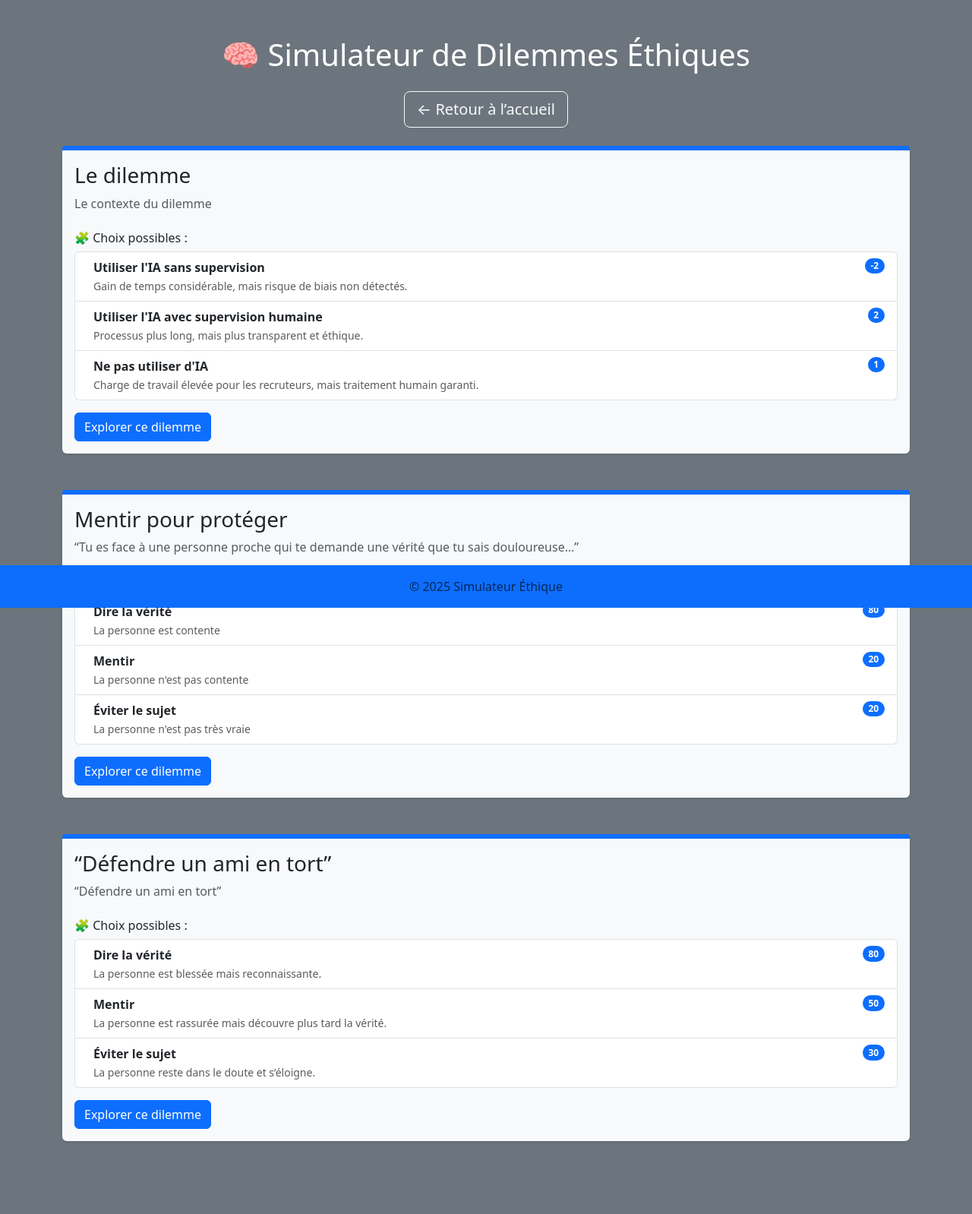
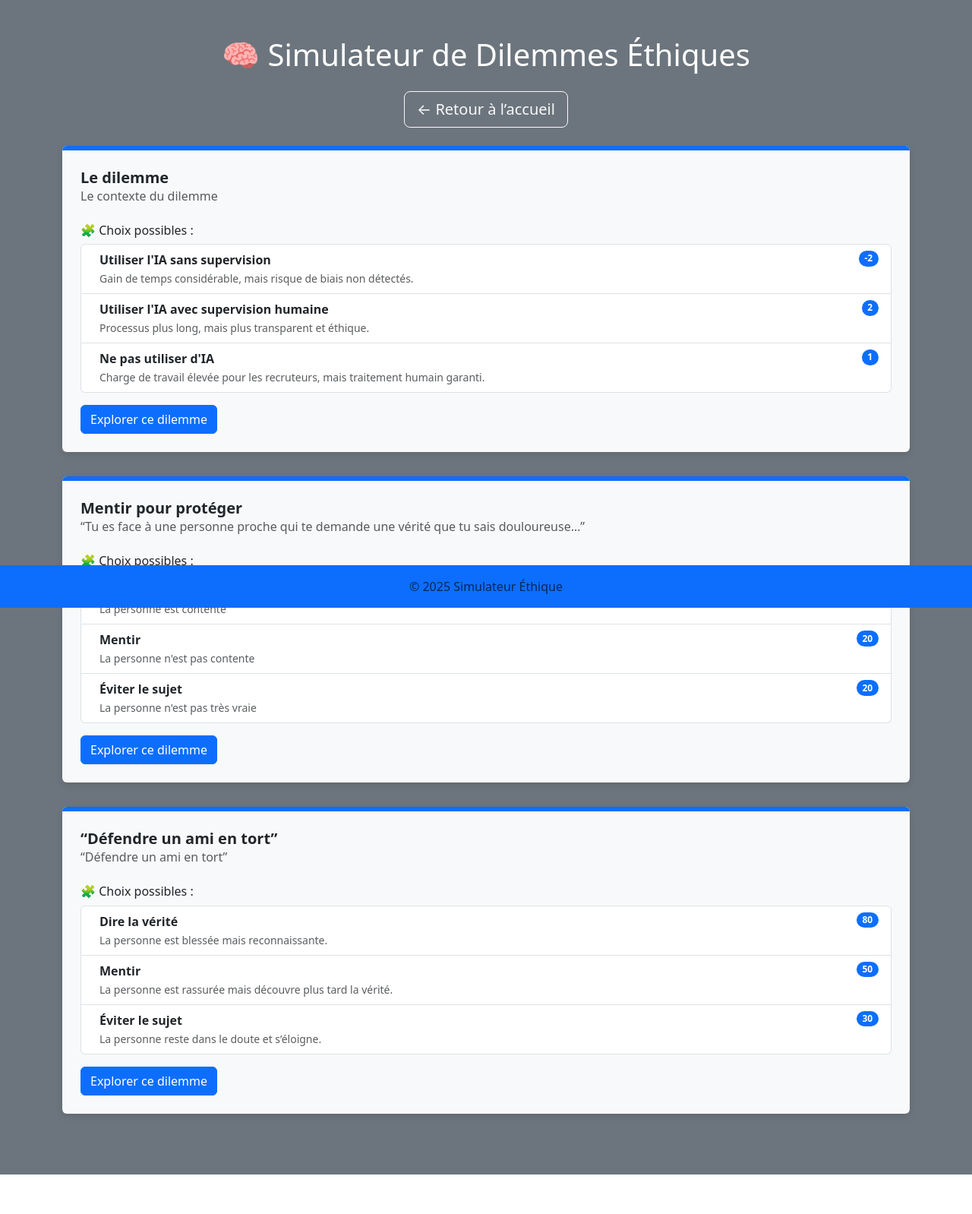
Before and after one commit to DelphineLecorney/simulateur_ethique, a Django app: page /scenarios/ in a window 1280 px wide. Shown: the whole page at 76% size. After the commit the page ends 1546 px from the top, so only its background shows below. Run offline with Django 5.2, Linux system fonts and the light colour scheme; data comes from the database, SQL or seed files in the repository; both versions use the stored data as it was after the commit.

Commit message:
Add components

```diff
--- a/scenarios/templates/scenarios/scenario_list.html
+++ b/scenarios/templates/scenarios/scenario_list.html
@@ -13,17 +13,23 @@
       rel="stylesheet"
       href="https://cdnjs.cloudflare.com/ajax/libs/animate.css/4.1.1/animate.min.css"
     />
+    {% load static %}
+    <link rel="stylesheet" href="{% static 'css/style.css' %}" />
   </head>
   <body class="bg-secondary text-white">
     <div class="container py-5">
       <h1 class="mb-4 text-center">🧠 Simulateur de Dilemmes Éthiques</h1>
       <div class="d-flex justify-content-center mb-4">
-        <a href="{% url 'home' %}" class="btn btn-outline-light btn-lg">← Retour à l’accueil</a>
+        <a href="{% url 'home' %}" class="btn btn-outline-light btn-lg"
+          >← Retour à l’accueil</a
+        >
       </div>
 
       {% for scenario in scenarios %}
-      <div class="card mb-5 bg-light text-dark border-0 shadow-sm animate__animated animate__fadeInUp">
-        <div style="height: 6px; background-color: #0d6efd; border-radius: 4px 4px 0 0;"></div>
+
+      <div class="scenario-card animate__animated animate__fadeInUp">
+        <div class="card-top-bar"></div>
+
         <div class="card-body">
           <h3 class="card-title">{{ scenario.title }}</h3>
           <p class="card-text text-muted">{{ scenario.description }}</p>
@@ -31,11 +37,15 @@
           <h6 class="mt-4">🧩 Choix possibles :</h6>
           <ul class="list-group mb-3">
             {% for choice in scenario.choices %}
-            <li class="list-group-item d-flex justify-content-between align-items-start">
+            <li
+              class="list-group-item d-flex justify-content-between align-items-start"
+            >
               <div class="ms-2 me-auto">
                 <div class="fw-bold">{{ choice }}</div>
                 {% if scenario.consequences %}
-                <small class="text-muted">{{ scenario.consequences|get_item:choice }}</small>
+                <small class="text-muted"
+                  >{{ scenario.consequences|get_item:choice }}</small
+                >
                 {% endif %}
               </div>
               {% if scenario.ethical_scores %}
@@ -47,7 +57,10 @@
             {% endfor %}
           </ul>
 
-          <a href="{% url 'scenario_detail' scenario.id %}" class="btn btn-primary">
+          <a
+            href="{% url 'scenario_detail' scenario.id %}"
+            class="btn btn-primary"
+          >
             Explorer ce dilemme
           </a>
         </div>
--- a/static/css/style.css
+++ b/static/css/style.css
@@ -1,18 +1,11 @@
-.progress-circle {
-  width: 120px;
-  height: 120px;
-  border-radius: 50%;
-  display: flex;
-  align-items: center;
-  justify-content: center;
-  font-size: 1.2rem;
-  font-weight: bold;
-  color: #fff;
-  margin: 20px auto;
-}
-
-.progress-circle[data-score="75"] {
-background: conic-gradient(#0d6efd 75%, #e9ecef 0%);
+/* === Composant : Carte de scénario === */
+.scenario-card {
+  background-color: #f8f9fa;
+  color: #212529;
+  border-radius: 6px;
+  box-shadow: 0 4px 10px rgba(0, 0, 0, 0.1);
+  margin-bottom: 2rem;
+  overflow: hidden;
 }
 
 .card-top-bar {
@@ -21,11 +14,40 @@
   border-radius: 4px 4px 0 0;
 }
 
-.card-title {
+.scenario-card .card-body {
+  padding: 1.5rem;
+}
+
+.scenario-card .card-title {
+  font-size: 1.25rem;
   font-weight: bold;
 }
 
-.card-text {
+.scenario-card .card-text {
   font-size: 1rem;
-  color: #333;
+  margin-bottom: 1rem;
 }
+
+/* === Composant : Carte de parcours === */
+.parcours-card {
+  background-color: #f8f9fa;
+  color: #212529;
+  border-radius: 6px;
+  box-shadow: 0 4px 10px rgba(0, 0, 0, 0.1);
+  margin-bottom: 2rem;
+  overflow: hidden;
+}
+
+.parcours-card .card-body {
+  padding: 1.5rem;
+}
+
+.parcours-card .card-title {
+  font-size: 1.25rem;
+  font-weight: bold;
+}
+
+.parcours-card .card-text {
+  font-size: 1rem;
+  margin-bottom: 1rem;
+}
```
Also changed, not shown: scenarios/templates/scenarios/parcours_list.html (+5 -6 lines), scenarios/templates/scenarios/scenario_detail.html (+13 -9 lines), db.sqlite3.
